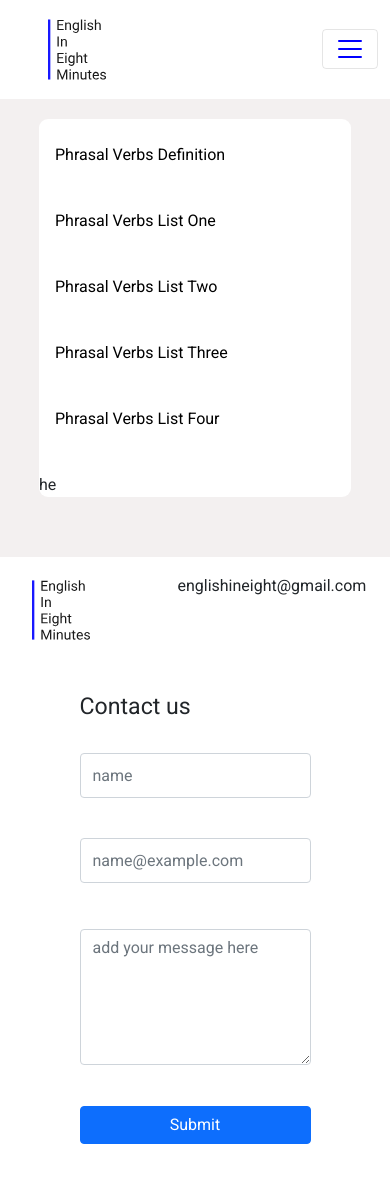
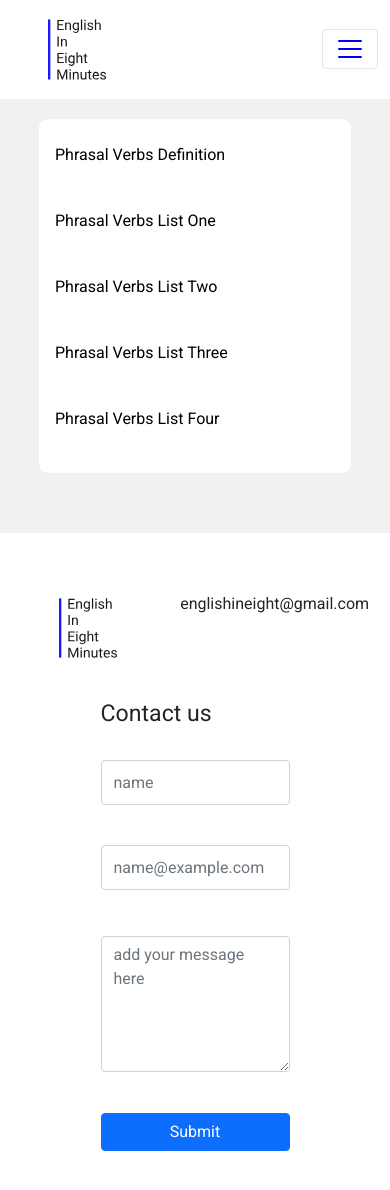
Before and after one commit to ChrisDietrich405/english-in-eight-react-final, a React (Create React App) app: page /phrasal-verbs-categories in a window 390 px wide. Shown: the top 1190 px of the page. Built offline with nearby package versions, Linux system fonts and the light colour scheme.

Commit message:
improved responsivity for tablet

```diff
--- a/src/components/Navbar.js
+++ b/src/components/Navbar.js
@@ -244,17 +244,6 @@ export default function Navbar() {
               </ul>
             </li>
           </ul>
-          <form className="d-flex">
-            <input
-              className="form-control me-2"
-              type="search"
-              placeholder="e.g., phrasal verbs..."
-              aria-label="Search"
-            />
-            <button className="btn btn-primary" type="submit">
-              Search
-            </button>
-          </form>
         </div>
       </div>
       <hr />
--- a/src/components/SidebarPage.js
+++ b/src/components/SidebarPage.js
@@ -27,7 +27,6 @@ export default function SidebarPage(props) {
             </li>
           ))}
         </ul>
-        <div>he</div>
       </div>
 
       <div className="sidebar-right">
--- a/src/styles/components/footer.scss
+++ b/src/styles/components/footer.scss
@@ -2,6 +2,7 @@
   display: flex;
   justify-content: space-around;
   align-items: flex-start;
+  padding: 30px;
 
   .footer-logo {
     margin-left: -1.6rem;
@@ -23,10 +24,6 @@
 
   .contact-info-container {
     margin: 16px 0 16px 150px;
-  }
-
-  h3 {
-    margin-top: 11px;
   }
 
   .form-control {
@@ -73,6 +70,18 @@
   .contact-info-container {
     margin: 16px 0px 16px 10px !important;
   }
+
+  .contact-form-text-area-container {
+    flex-direction: column;
+  }
+
+  .footer .contact-form {
+    padding-bottom: 0px;
+  }
+
+  .footer #text-area-container {
+    margin-left: 27px;
+  }
 }
 
 @media screen and (max-width: 450px) {
@@ -100,6 +109,7 @@
     flex-direction: column;
 
     .logo-email-container {
+      margin-top: 12px !important;
       width: 100%;
       display: flex;
       justify-content: center;
```
Also changed, not shown: src/components/Footer.js (+0 -24 lines).
